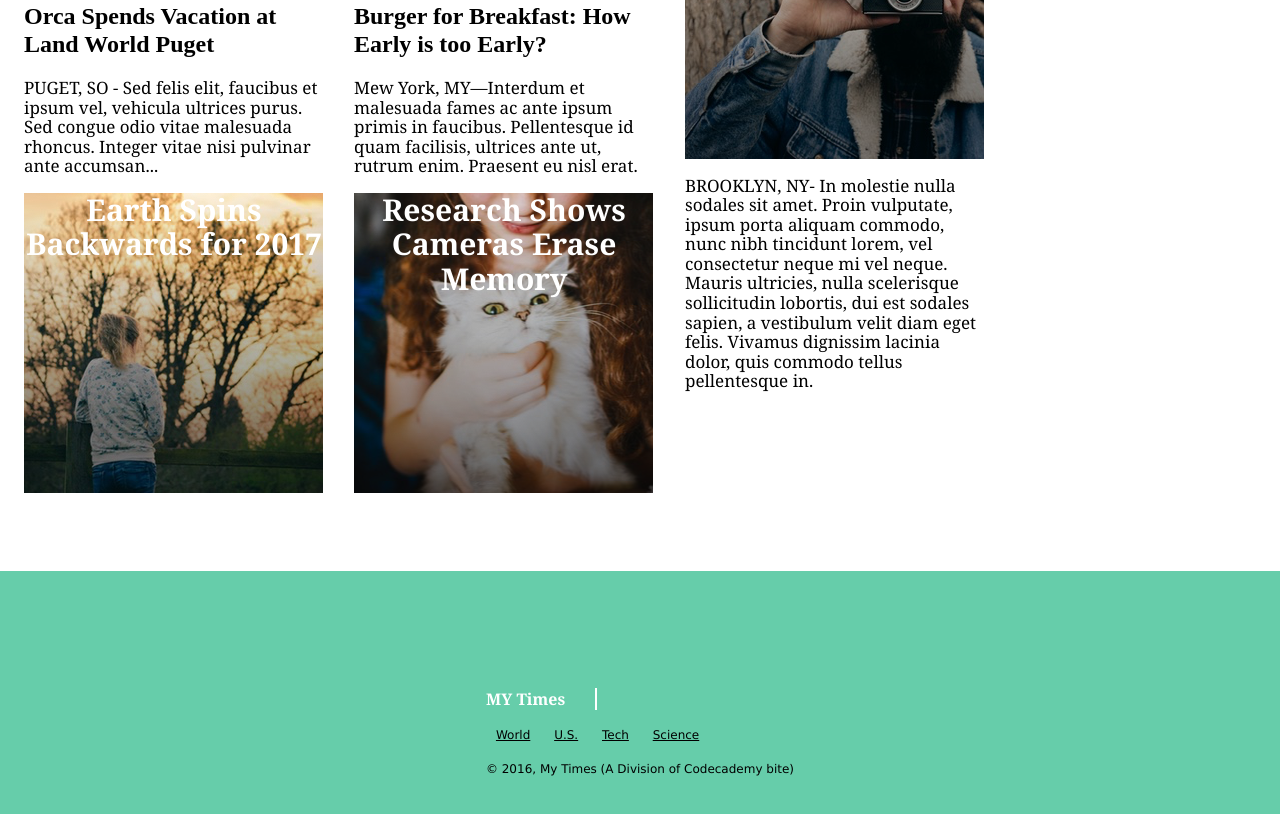
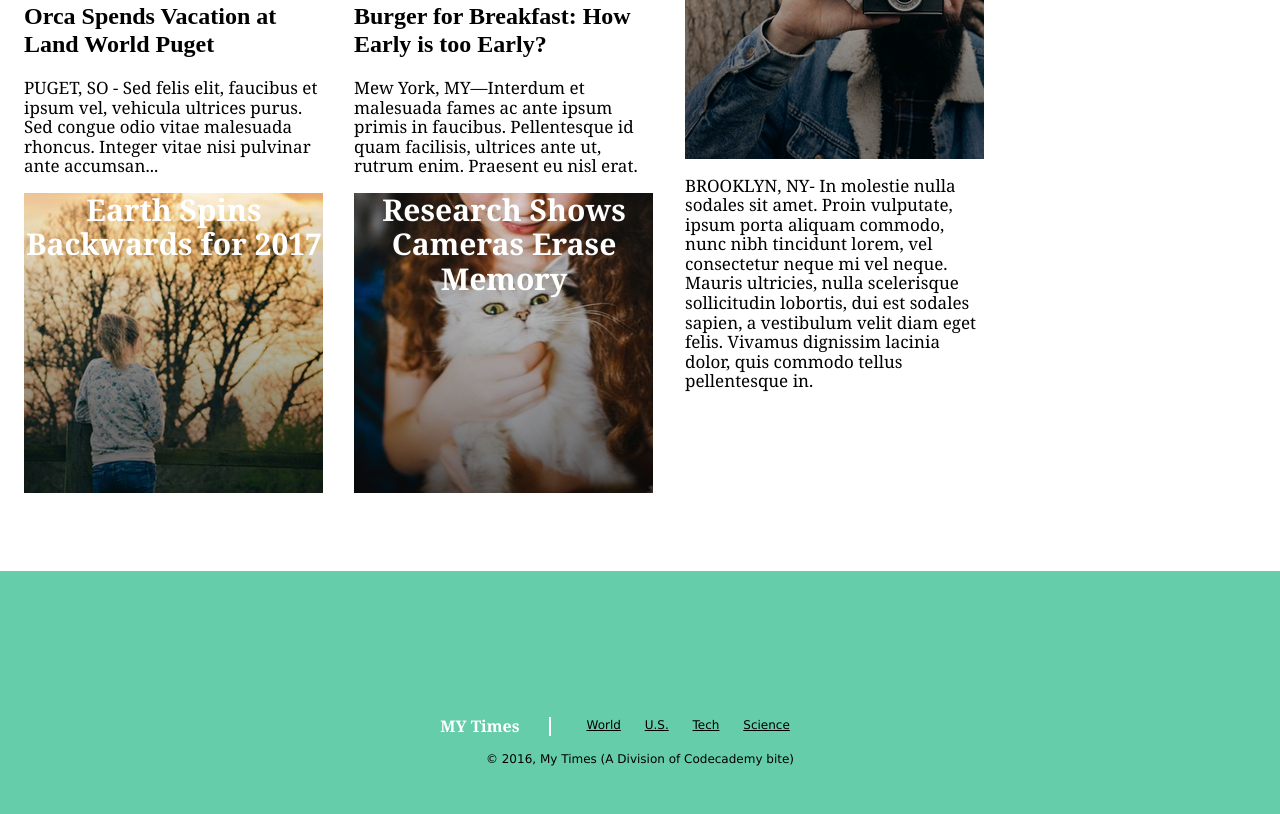
Before and after one commit to astridj/my-times, a plain HTML site: page index.html in a window 1280 px wide. Shown: the part 682-1496 px from the top of the page. Drawn offline with Linux system fonts and the light colour scheme.

Commit message:
Adjust footer item spacing

```diff
--- a/index.html
+++ b/index.html
@@ -92,7 +92,7 @@
         <div class="footer-items">
           <div class="footer-nav">
             <span class="footer-title">MY Times</span>
-            <nav class="footer-nav items">
+            <nav>
               <span><a href="#">World</a></span>
               <span><a href="#">U.S.</a></span>
               <span><a href="#">Tech</a></span>
--- a/resources/styles/style.css
+++ b/resources/styles/style.css
@@ -165,6 +165,12 @@ footer {
   margin: auto;
   font-family: Verdana;
   font-size: 12px;
+  text-align: center;
+  width: 100%;
+}
+
+footer nav {
+  padding-left: 25px;
 }
 
 .copyright {
@@ -173,12 +179,9 @@ footer {
 }
 
 .footer-nav {
-  display: flex-inline;
-  width: 300px;
-}
-
-.footer-nav.items {
-  display: inline-block;
+  align-items: center;
+  display: inline-flex;
+  width: 100%;
 }
 
 .footer-items {
```
